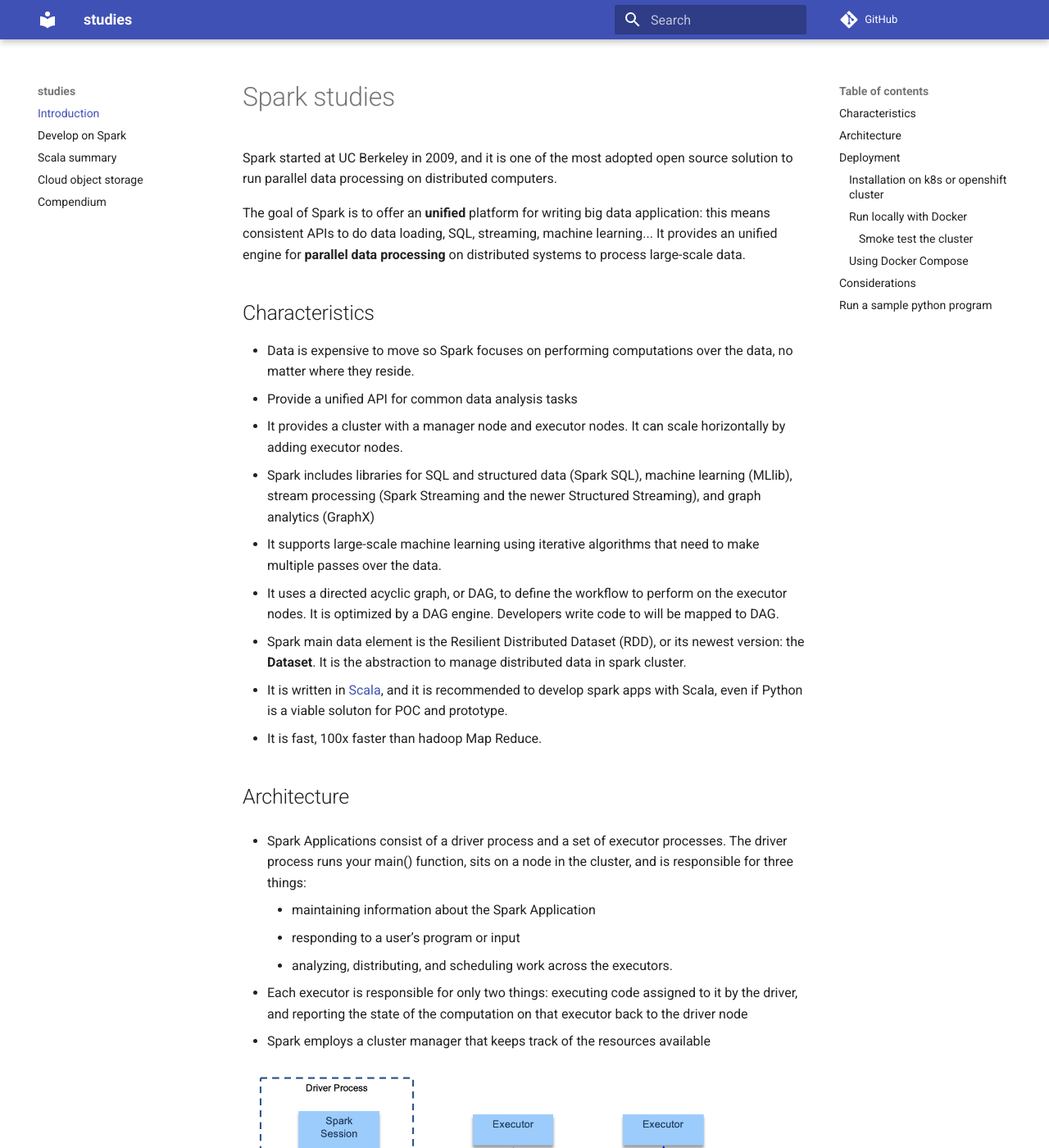
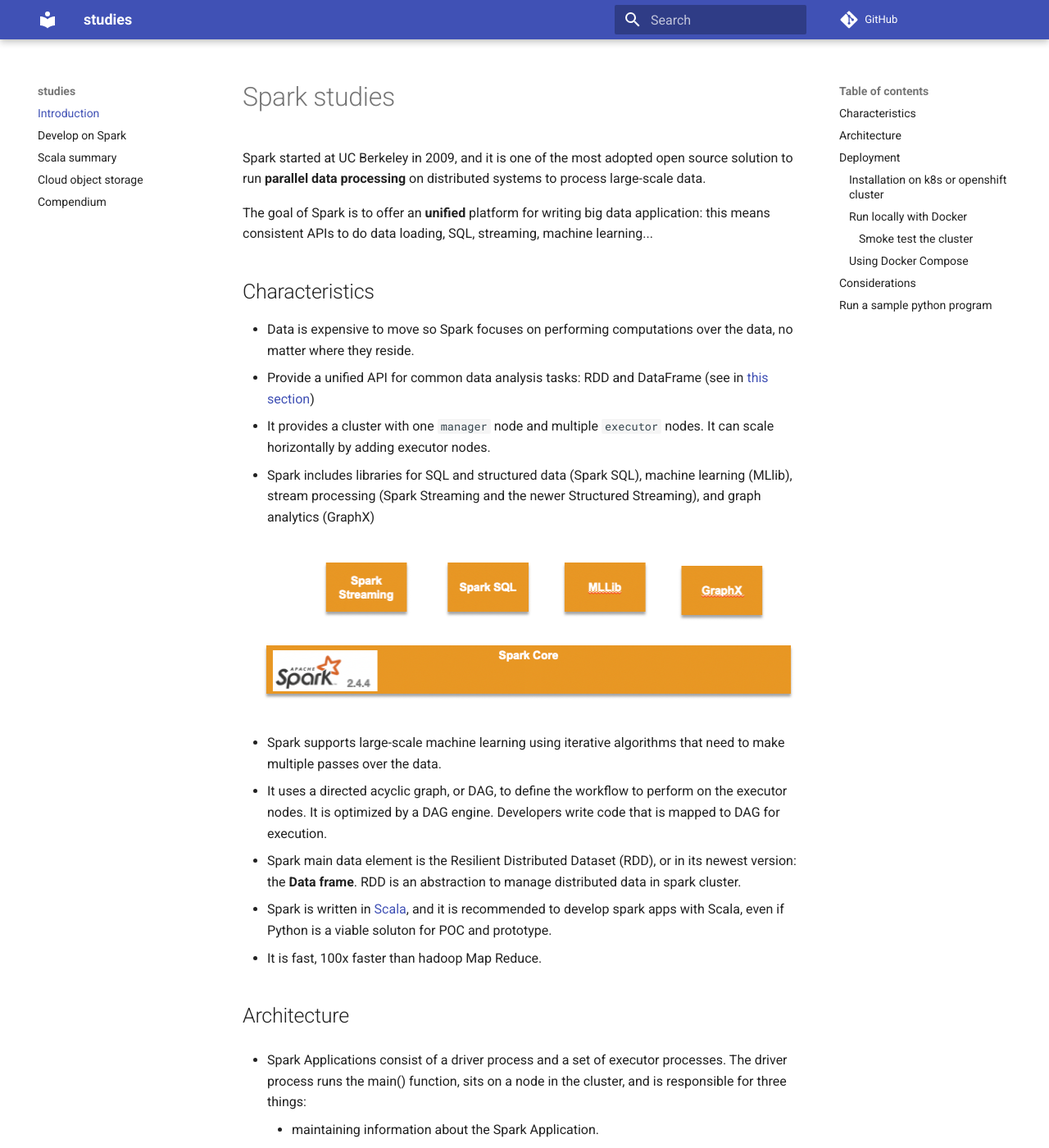
Before and after one commit to jbcodeforce/spark-studies, an MkDocs documentation site: the page built from docs/index.md, in a window 1280 px wide and 1400 px high. Shown: the whole window at 82% size. Built offline with MkDocs 1.6.1 and Material for MkDocs 9.7.7, drawn with Linux system fonts in a browser that asks for light colours; comment, search, counter and statistics services are not loaded; some of the changed text lies outside the part shown.

````diff
--- a/docs/index.md
+++ b/docs/index.md
@@ -1,39 +1,38 @@
 # Spark studies
 
-Spark started at UC Berkeley in 2009, and it is one of the most adopted open source solution to run parallel data processing on distributed computers.
+Spark started at UC Berkeley in 2009, and it is one of the most adopted open source solution to run **parallel data processing** on distributed systems to process large-scale data.
 
-The goal of Spark is to offer an **unified** platform for writing big data application: this means consistent APIs to do data loading, SQL, streaming, machine learning... It provides an unified engine for **parallel data processing** on distributed systems to process large-scale data.
+The goal of Spark is to offer an **unified** platform for writing big data application: this means consistent APIs to do data loading, SQL, streaming, machine learning...
 
 ## Characteristics
 
 * Data is expensive to move so Spark focuses on performing computations over the data, no matter where they reside.
-* Provide a unified API for common data analysis tasks
-* It provides a cluster with a manager node and executor nodes. It can scale horizontally by adding executor nodes.
+* Provide a unified API for common data analysis tasks: RDD and DataFrame (see in [this section](dev-on-spark.md))
+* It provides a cluster with one `manager` node and multiple `executor` nodes. It can scale horizontally by adding executor nodes.
 * Spark includes libraries for SQL and structured data (Spark SQL), machine learning (MLlib), stream processing (Spark Streaming and the newer Structured Streaming), and graph analytics (GraphX)
-* It supports large-scale machine learning using iterative algorithms that need to make multiple passes over the data.
-* It uses a directed acyclic graph, or DAG, to define the workflow to perform on the executor nodes. It is optimized by a DAG engine. Developers write code to will be mapped to DAG.
-* Spark main data element is the Resilient Distributed Dataset (RDD), or its newest version: the **Dataset**. It is the abstraction to manage distributed data in spark cluster.
-* It is written in [Scala](scala_summary.md), and it is recommended to develop spark apps with Scala, even if Python is a viable soluton for POC and prototype.
+
+![Spark components](images/spark-components.png)
+
+* Spark supports large-scale machine learning using iterative algorithms that need to make multiple passes over the data.
+* It uses a directed acyclic graph, or DAG, to define the workflow to perform on the executor nodes. It is optimized by a DAG engine. Developers write code that is mapped to DAG for execution.
+* Spark main data element is the Resilient Distributed Dataset (RDD), or in its newest version: the **Data frame**. RDD is an abstraction to manage distributed data in spark cluster.
+* Spark is written in [Scala](scala_summary.md), and it is recommended to develop spark apps with Scala, even if Python is a viable soluton for POC and prototype.
 * It is fast, 100x faster than hadoop Map Reduce.
 
 ## Architecture
 
-* Spark Applications consist of a driver process and a set of executor processes. The driver process runs your main() function, sits on a node in the cluster, and is responsible for three things:
+* Spark Applications consist of a driver process and a set of executor processes. The driver process runs the main() function, sits on a node in the cluster, and is responsible for three things:
 
-    * maintaining information about the Spark Application
-    * responding to a user’s program or input
+    * maintaining information about the Spark Application.
+    * responding to a user’s program or input.
     * analyzing, distributing, and scheduling work across the executors.
 
-* Each executor is responsible for only two things: executing code assigned to it by the driver, and reporting the state of the computation on that executor back to the driver node
+* Each executor is responsible for only two things: executing code assigned to it by the driver, and reporting the state of the computation on that executor back to the driver node.
 * Spark employs a cluster manager that keeps track of the resources available
 
-![](images/app-arch.png)
+![Spark architecture](images/app-arch.png)
 
-* Other components of spark solution are the Machine learning library, Spark SQL (to apply SQL queries on spark dataset), GraphX:
-
-![](images/spark-components.png)
-
-* There is a SparkSession object available to the user, which is the entry point to running Spark code.
+* The main entry point for programming is the `SparkSession` object:
 
 ```python
 spark = SparkSession.builder.appName("PopularMovies").getOrCreate()
@@ -41,14 +40,18 @@
 lines = spark.sparkContext.textFile("../data/movielens/u.data")
 ```
 
+See more development practices [here](dev-on-spark.md).
+
 ## Deployment
 
 ### Installation on k8s or openshift cluster
 
-The spark driver runs as pod. The driver creates executors which are also running within Kubernetes pods and connects to them, and executes application code.
+The spark driver runs as pod. The driver creates executors, which are also running within Kubernetes pods, connects to them and then executes application code.
 The driver and executor pod scheduling is handled by Kubernetes.
 
-See the product documentation [here](https://spark.apache.org/docs/latest/running-on-kubernetes.html) or use a [Spark operator](https://github.com/radanalyticsio/spark-operator) to deploy to k8s or openshift. The steps are:
+See this [spark openshift deployment](https://jbcodeforce.github.io/openshift-studies/spark-on-os/#spark-on-openshift-using-operator) study.
+
+The spark [product documentation](https://spark.apache.org/docs/latest/running-on-kubernetes.html) or use a [Spark operator](https://jbcodeforce.github.io/openshift-studies/spark-on-os/). The basic steps are:
 
 1. Use a namespace like `jb-sparks`. Modify the cluster and operator yaml files to use this namespace.
 1. Start the operator if it's not running
@@ -76,13 +79,13 @@
 
 * 1st define docker network
 
-When running locally to avoid some complex host to docker containers communication tools, like VPN or rsh, we need to define a network so the workers and master nodes can communicate.
+When running locally define a network so the workers and master nodes can communicate together:
 
 ```shell
     docker network create spark_network
 ```
 
-The Dockerfile, in this repository, is using a openjdk base image and install Spark 3.0.0, so here are the commands to build the images and then start it with a shell.
+The Dockerfile, in this repository, is using a openjdk base image and install Spark 3.0.0. The commands to build the images and then start a spark container are:
 
 ```shell
     docker build -t jbcodeforce/spark .
@@ -120,9 +123,7 @@
 
 Simply go to: [http://localhost:8085/](http://localhost:8085/)
 
-* Start a worker node
-
-As a separate docker container.
+* Start a worker node, as a separate docker container
 
 ```shell
     docker run --rm -it --name spark-worker --hostname spark-worker \
@@ -149,10 +150,10 @@
 
 On the Spark console we can see the worker added:
 
-![](images/spark-console.png)
+![Spark console](images/spark-console.png)
 
 !!! Note
-        The docker image includes a script to start the master and one to start workers. The docker compose file uses those commands to propose a simple spark cluser with one worker and one master.
+        The docker image includes one script to start the master and one to start the workers. The docker compose file uses those commands to propose a simple spark cluser with one worker and one master See [below](#using-docker-compose).
 
 #### Smoke test the cluster
 
````
Also changed, not shown: other parts of docs/index.md (+2 -3 lines), docs/cloud-storage.md (+21 -21 lines), docs/dev-on-spark.md (+2 -0 lines), 2 other files.
